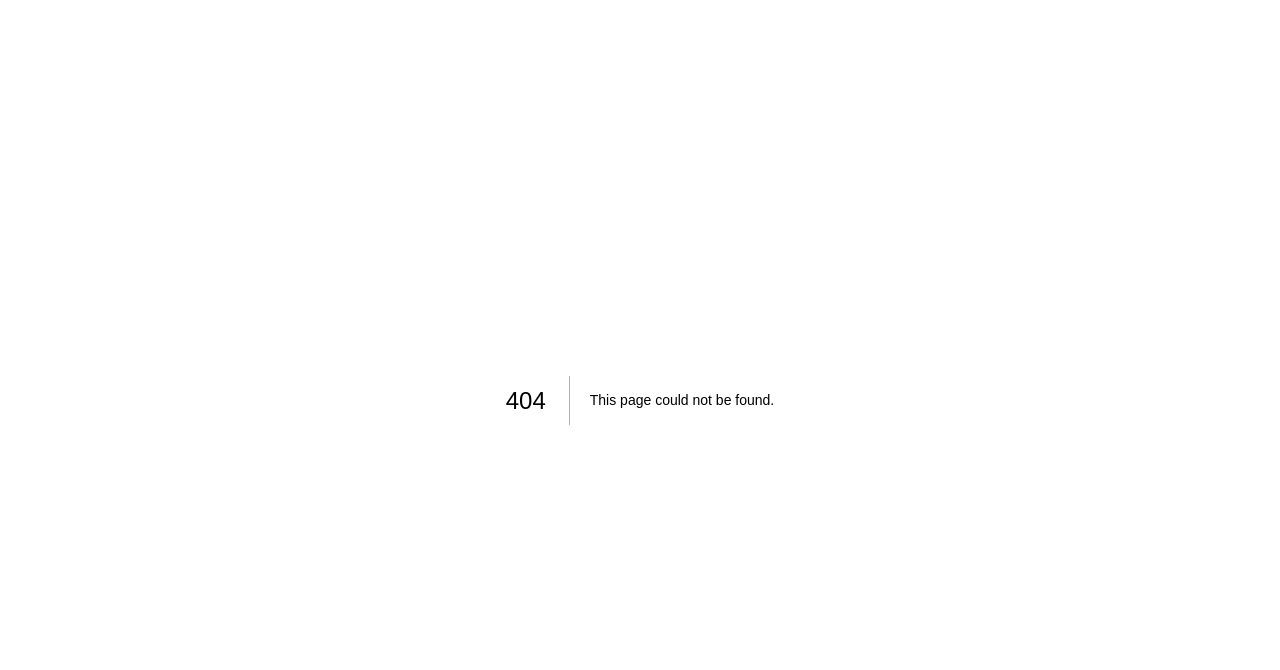
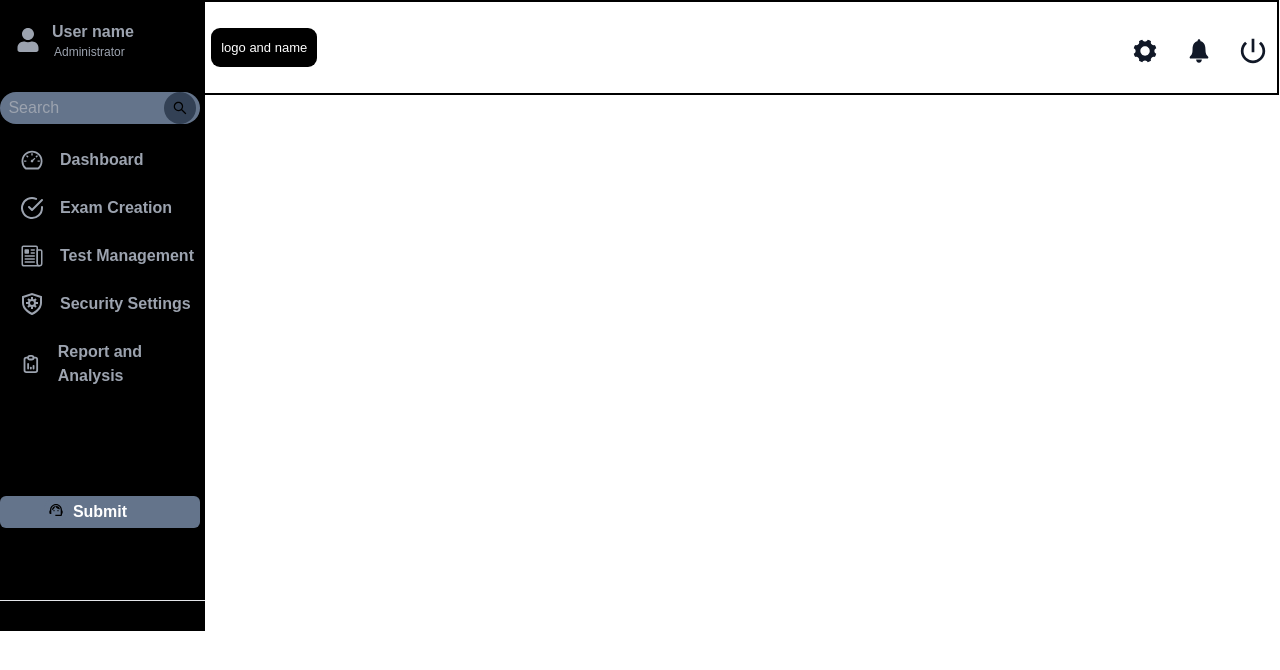
Before and after one commit to smorya-049/OEP_UI, a Next.js app: page /nav in a window 1280 px wide. Before the commit this address had no page. Shown: the top 670 px of the page. Built offline with nearby package versions, Linux system fonts and the light colour scheme; a web font is replaced by a local one.

Commit message:
navbar and dashboard

```diff
--- /dev/null
+++ b/postcss.config.js
@@ -0,0 +1,6 @@
+module.exports = {
+  plugins: {
+    tailwindcss: {},
+    autoprefixer: {},
+  },
+}
--- /dev/null
+++ b/src/app/dashboard/page.js
@@ -0,0 +1,36 @@
+import React from "react";
+import { RiDraftFill } from "react-icons/ri";
+import { GrSchedules } from "react-icons/gr";
+import { MdContentPasteSearch } from "react-icons/md";
+import { SiTestcafe } from "react-icons/si";
+import { MdLiveTv } from "react-icons/md";
+import { FaUser } from "react-icons/fa";
+
+export default function dashboard (){
+    return(
+        <div>
+            <div id="drafttestcontent"> <div><RiDraftFill class="logo"/></div>
+            Draft Test
+            <p class="number">0</p></div>
+            <div id="scheduletestcontent"> <div><GrSchedules class="logo"/></div>
+            Scheduled Test
+            <p class="number">0</p></div><div id="clear"></div>
+            <div id="resultawaitedcontent"> <div><MdContentPasteSearch class="logo"/></div>
+            Result Awaited
+            <p class="number">0</p></div><div id="clear"></div>
+            <div id="testcompletedcontent"> <div><SiTestcafe class="logo"/></div>
+            Test Completed
+            <p class="number">0</p></div><div id="clear"></div>
+            <div id="livetestcontent"> <div><MdLiveTv class="logo"/></div>
+            Live Test
+            <p class="number">0</p></div><div id="clear"></div>
+            <div id="admininfocontent"> <div><FaUser class="logo"/></div>
+            Admin Information
+            <div id="info"><br></br><br></br>
+                <div> Name: </div><br></br>
+            <div> Email: </div><br></br>
+            <div> Contact Number: </div></div></div><div id="clear"></div>
+
+        </div>
+    )
+}
--- a/src/app/globals.css
+++ b/src/app/globals.css
@@ -1,6 +1,6 @@
-/* @tailwind base;
-@tailwind components;
-@tailwind utilities; */
+@import "tailwindcss/base";
+@import "tailwindcss/components";
+@import "tailwindcss/utilities";
 @import url('https://fonts.googleapis.com/css2?family=Clash+Display:wght@400;700&display=swap');
 *{
     margin: 0;
@@ -8,3 +8,124 @@
     box-sizing: border-box;
     font-family: "Clash Display",sans-serif;
 }
+#button1{
+  background-color: black;
+  border-radius: 9px;
+  text-align: center;
+  color:white;
+  font-size: small;
+  padding: 10px;
+}
+.header{
+  border-top:5%;
+  border-color: black;
+  border-width: 2px;
+  padding-bottom: 2%;
+  padding-top: 2%;
+  padding-left: 30px;
+  position:absolute;
+  margin-left: 14%;
+  padding-right: 75%;
+}
+.navbar{
+  background-color: black;
+  width: 16%;
+  margin-right: 80%;
+  height: 631px;
+}
+.logo{
+  display: flex;
+  height:60px;
+  width: 45px;
+  margin-left: auto;
+  margin-right: auto;
+  padding:2px;
+}
+#container{
+  width: 400px;
+  margin: auto;
+}
+#drafttestcontent{
+  padding: 25px 40px;
+  float: left;
+  width: 160px;
+  height:170px;
+  background-color:rgb(102, 168, 219);
+  margin-top:2px;
+  border: 2px, solid,black;
+  border-radius: 20px;
+  margin-left: 8%;
+
+}
+#scheduletestcontent{
+  padding: 25px 30px;
+  width: 160px;
+  height:170px;
+  background-color:rgb(102, 168, 219);
+  border: 2px, solid,black;
+  border-radius: 20px;
+  white-space: nowrap;
+  margin-left: 26%;
+  position: relative;
+  margin-top: 105px;
+
+}
+#resultawaitedcontent{
+  padding: 25px 30px;
+  width: 160px;
+  height:170px;
+  background-color:rgb(102, 168, 219);
+  border: 2px, solid,black;
+  border-radius: 20px;
+  white-space: nowrap;
+  margin-left: 44%;
+  position: absolute;
+  margin-top: -169px;
+}
+#testcompletedcontent{
+  padding: 25px 30px;
+  width: 160px;
+  height:170px;
+  background-color:rgb(102, 168, 219);
+  border: 2px, solid,black;
+  border-radius: 20px;
+  white-space: nowrap;
+  margin-left: 17%;
+  position: absolute;
+  margin-top: 55px;}
+
+  #livetestcontent{
+    padding: 25px 45px;
+    width: 160px;
+    height:170px;
+    background-color:rgb(102, 168, 219);
+    border: 2px, solid,black;
+    border-radius: 20px;
+    margin-left: 35%;
+    position: absolute;
+    margin-top: 55px;}
+
+  #admininfocontent{
+    padding: 35px 99px;
+    float: right;
+    width: 350px;
+    height:470px;
+    background-color:rgb(102, 168, 219);
+    border: 2px, solid,black;
+    border-radius: 20px;
+    margin-top: -200px;
+    margin-right: 8%;
+    font-weight: bold;
+  }
+  #info{
+    padding-left:px;
+    font-weight: bold;
+  }
+
+.number{
+  font-weight: bolder;
+  text-align: center;
+}
+.password{
+
+}
--- /dev/null
+++ b/src/app/nav/page.js
@@ -0,0 +1,66 @@
+import React from "react"
+import {AiOutlineSearch} from "react-icons/ai"
+import { AiOutlineDashboard } from "react-icons/ai";
+import { FiCheckCircle } from "react-icons/fi";
+import { IoNewspaperOutline } from "react-icons/io5";
+import { GrShieldSecurity } from "react-icons/gr";
+import { TbReportAnalytics } from "react-icons/tb";
+import { FaUser } from "react-icons/fa";
+import { MdSupportAgent } from "react-icons/md";
+import { IoIosSettings } from "react-icons/io";
+import { IoIosNotifications } from "react-icons/io";
+import { IoMdPower } from "react-icons/io";
+
+
+export default function nav(){
+    return (
+    <div>
+      <div className="header">
+        <div><button id="button1"> logo and name </button></div>
+      </div>
+      <div><IoMdPower className="float-right text-3xl text-gray-900 my-9 mx-3"/></div>
+      <div><IoIosNotifications className="float-right text-3xl text-gray-900 my-9 mx-3"/></div>
+      <div><IoIosSettings className="float-right text-3xl text-gray-900 my-9 mx-3"/></div>
+      <div className="navbar">
+     <div className="flex items-center mb-3"> <div className="py-7 flex justify-start items-center pl-4 p-3 rounded-md group cursor-pointer">< FaUser className="text-2xl text-gray-400  "/></div>
+      <div><h3 className= " text-base text-gray-400 font-semibold"> User name</h3>
+      <h1 className=" px-0.5 text-gray-400 text-xs "> Administrator </h1></div></div>
+
+      <form className='w-[200px] relative'>
+            <div className="relative">
+                <input type="search" placeholder=" Search " className="w-full p-1 rounded-full bg-slate-500 mt-25" />
+                <button className="absolute right-1 top-1/2 -translate-y-1/2 p-2 bg-slate-700 rounded-full mt-0">
+                    <AiOutlineSearch/>
+                </button>
+            </div>
+        </form>
+        <div className="my-4 border-b border-grey-100 pb-4">
+
+        <a href="./dashboard" target="_blank"><div className="flex mb-2 justify-start items-center gap-4 pl-5 hover:bg-grey-300 p-2 rounded-md group cursor-pointer hover:shadow-lg m-auto "><AiOutlineDashboard className="text-2xl text-gray-400 group-hover:text-white"/>
+          <h3 className="text-base text-gray-400 group-hover:text-white font-semibold"> Dashboard </h3></div></a>
+          <div className="flex mb-2 justify-start items-center gap-4 pl-5 hover:bg-grey-300 p-2 rounded-md group cursor-pointer hover:shadow-lg m-auto"><FiCheckCircle className="text-2xl text-gray-400 group-hover:text-white"/>
+          <h3 className="text-base text-gray-400 group-hover:text-white font-semibold"> Exam Creation </h3></div>
+          <div className="flex mb-2 justify-start items-center gap-4 pl-5 hover:bg-grey-300 p-2 rounded-md group cursor-pointer hover:shadow-lg m-auto"><IoNewspaperOutline className="text-2xl text-gray-400 group-hover:text-white"/>
+          <h3 className="text-base text-gray-400 group-hover:text-white font-semibold"> Test Management </h3>
+          </div>
+          <div className="flex mb-2 justify-start items-center gap-4 pl-5 hover:bg-grey-300 p-2 rounded-md group cursor-pointer hover:shadow-lg m-auto">< GrShieldSecurity className="text-2xl text-gray-400 group-hover:text-white"/>
+          <h3 className="text-base text-gray-400 group-hover:text-white font-semibold"> Security Settings </h3>
+        </div>
+        <div className="flex mb-2 justify-start items-center gap-4 pl-5 hover:bg-grey-300 p-2 rounded-md group cursor-pointer hover:shadow-lg m-auto">< TbReportAnalytics className="text-2xl text-gray-400 group-hover:text-white"/>
+          <h3 className="text-base text-gray-400 group-hover:text-white font-semibold"> Report and Analysis </h3>
+        </div>
+        <form className='w-[200px]'>
+            <div className="relative py-14">
+                <input type="submit" value="Submit" className="w-full p-1 rounded-md bg-slate-500 text-white font-semibold mt-9" />
+                <button className="absolute left-11 top-1/2 -translate-y-1/2 p-1 bg-slate-500 rounded-full font-semibold mt-4">
+                    <MdSupportAgent/>
+                </button>
+            </div>
+        </form>
+        </div>
+        </div>
+
+        </div>
+
+    )
+}
--- a/src/app/page.js
+++ b/src/app/page.js
@@ -5,6 +5,7 @@ import { useRouter } from "next/navigation";
 import Navbar from "@/components/Navbar";
 import Image from "next/image";
 import styles from './page.module.css';
+
 
 export default function Home() {
     const route =useRouter();
--- /dev/null
+++ b/src/app/securitysettings/page.js
@@ -0,0 +1,9 @@
+export default function nav(){
+    return(
+        <div>
+            <div>Old Password: <form class="password"><input type="password"></input></form></div>
+            <div>New Password: <form class="password"><input type="password"></input></form></div>
+            <div>Confirm Password: <form class="password"><input type="password"></input></form></div>
+        </div>
+    )
+}
--- /dev/null
+++ b/tailwind.config.js
@@ -0,0 +1,18 @@
+/** @type {import('tailwindcss').Config} */
+module.exports = {
+  content: [
+    "./src/pages/**/*.{js,ts,jsx,tsx,mdx}",
+    "./src/components/**/*.{js,ts,jsx,tsx,mdx}",
+    "./src/app/**/*.{js,ts,jsx,tsx,mdx}",
+  ],
+  theme: {
+    extend: {
+      backgroundImage: {
+        "gradient-radial": "radial-gradient(var(--tw-gradient-stops))",
+        "gradient-conic":
+          "conic-gradient(from 180deg at 50% 50%, var(--tw-gradient-stops))",
+      },
+    },
+  },
+  plugins: [],
+};
```
Also changed, not shown: package.json (+7 -1 lines), 1 other file (tests, documents, lock files or other folders).
